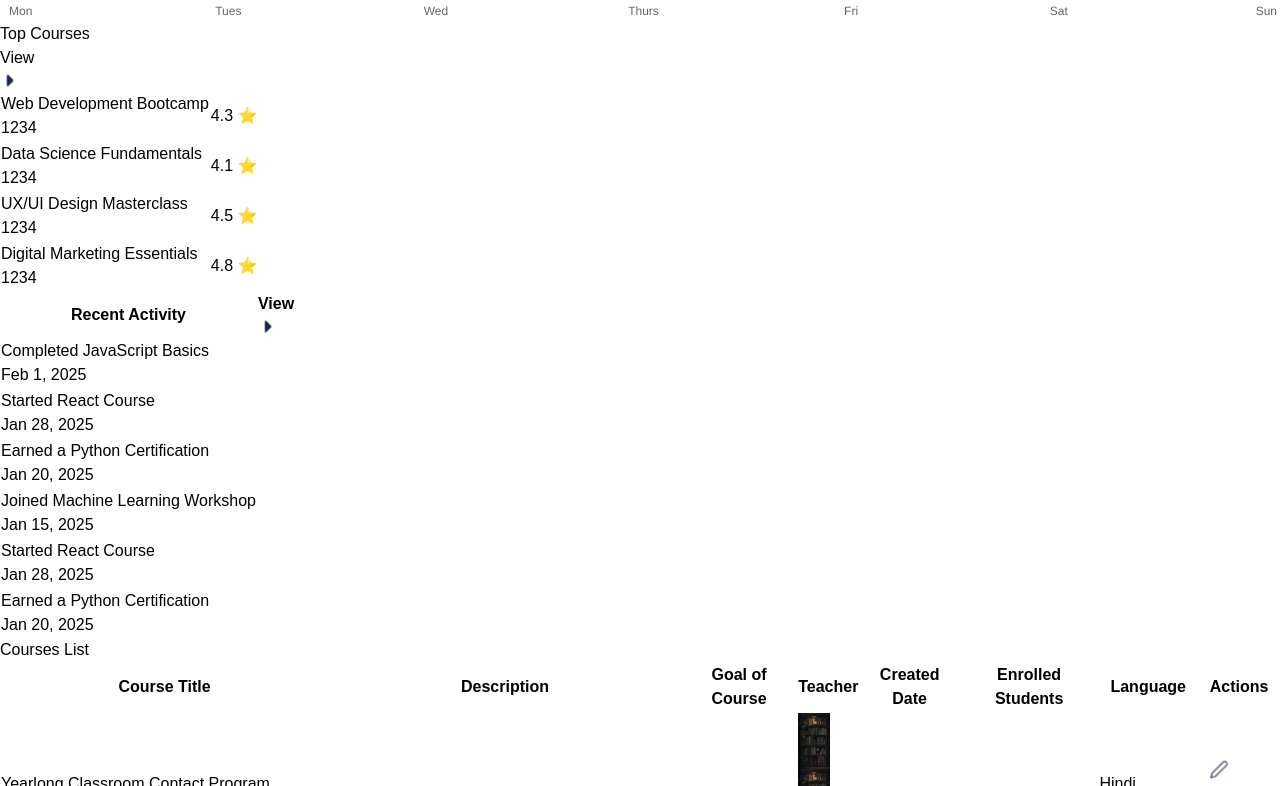
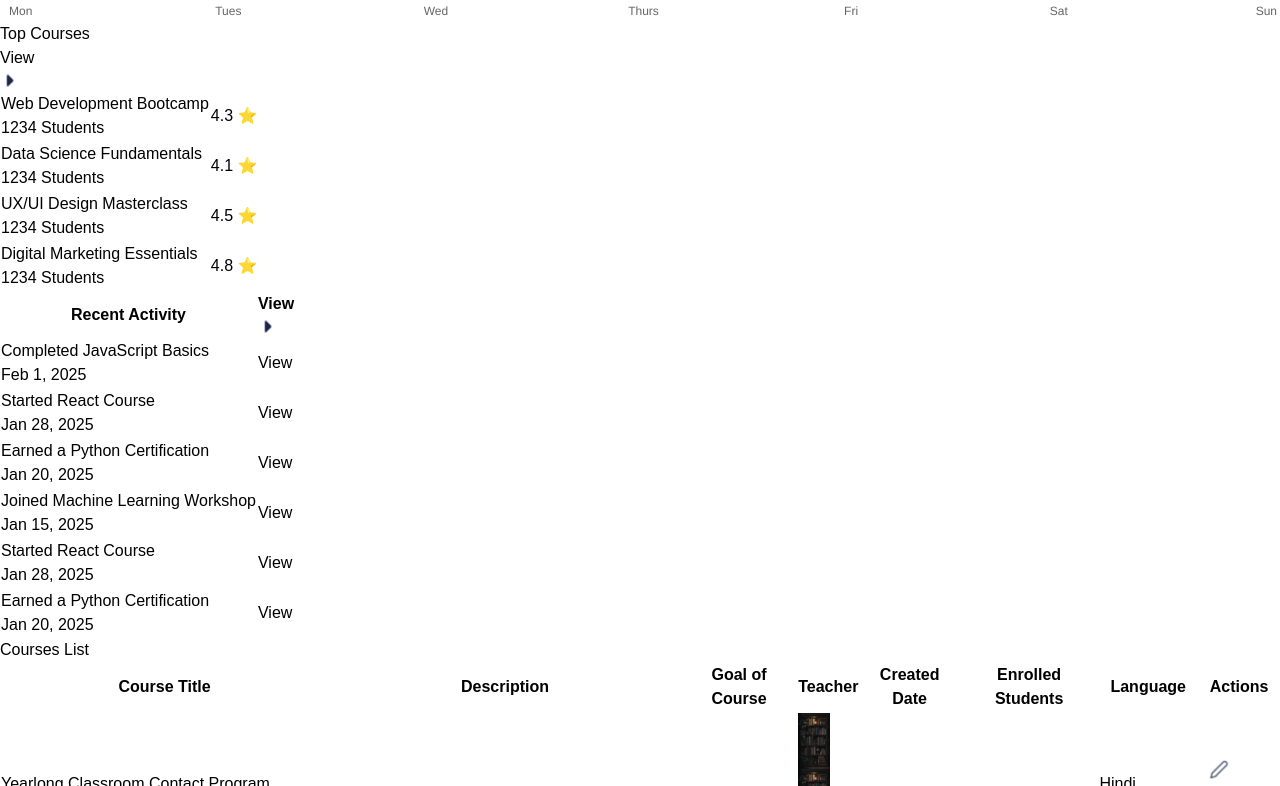
Before and after one commit to Tanmaydeep-Singh/Dashboard, a Next.js app: page / in a window 1280 px wide. Shown: the part 1114-1900 px from the top of the page. Built offline with nearby package versions, Linux system fonts and the light colour scheme.

Commit message:
optimization

```diff
--- a/src/components/Dashboard/CardBlock/Cards/index.tsx
+++ b/src/components/Dashboard/CardBlock/Cards/index.tsx
@@ -1,5 +1,5 @@
 import Image from 'next/image';
-import React from 'react'
+import React from 'react';
 
 interface CardInterface {
   title: string;
@@ -9,14 +9,14 @@ interface CardInterface {
 
 const Card = ({ title, value, icon }: CardInterface) => {
   return (
-        <div className="p-4 border rounded-lg shadow-md  bg-[#F5F4FF] border-[#E5CDFF]  flex items-start space-x-4 w-56 h-28 flex-col text-start">
-            <div className='flex flex-row w-44 items-center justify-between'>
+    <div className="p-4 border rounded-lg shadow-md bg-[#F5F4FF] border-[#E5CDFF] flex items-start space-x-4 w-full sm:w-56 h-28 flex-col text-start">
+      <div className="flex flex-row w-full items-center justify-between">
         <h2 className="text-xl font-semibold">{value}</h2>
         <Image src={icon} alt="Card Icon" width={40} height={40} className="w-10 h-10" />
       </div>
-            <h2 className="text-md text-gray-600 ">{title}</h2>
+      <h2 className="text-md text-gray-600">{title}</h2>
     </div>
-    )
-}
+  );
+};
 
 export default Card;
--- a/src/components/Dashboard/CardBlock/index.tsx
+++ b/src/components/Dashboard/CardBlock/index.tsx
@@ -1,4 +1,4 @@
-import React from 'react'
+import React from 'react';
 import Card from './Cards';
 
 const CardBlock = () => {
@@ -10,7 +10,7 @@ const CardBlock = () => {
   ];
 
   return (
-        <div className="grid justify-items-center grid-cols-1 md:grid-cols-2 lg:grid-cols-4 gap-4 p-4">
+    <div className="grid grid-cols-1 sm:grid-cols-2 lg:grid-cols-4 gap-4 p-4">
       {cards.map((card, index) => (
         <Card key={index} title={card.title} value={card.value} icon={card.icon} />
       ))}
@@ -18,5 +18,4 @@ const CardBlock = () => {
   );
 };
 
-
 export default CardBlock;
--- a/src/components/Dashboard/RecentActivityTable/index.tsx
+++ b/src/components/Dashboard/RecentActivityTable/index.tsx
@@ -13,26 +13,26 @@ const activities = [
 const RecentActivityTable = () => {
   return (
     <div className="overflow-x-auto bg-white shadow-md rounded-lg">
-
-
-            <table className="w-full ">
-                <thead className="bg-[#F5F4FF] py-4 px-6">
+      <table className="w-full table-auto">
+        <thead className="bg-[#F5F4FF]">
           <tr>
-                        <th className="py-3 px-6 text-left text-lg font-semibold ">Recent Activity</th>
-                        <th className="py-3 px-6 text-left text-md font-medium text-gray-600 flex"> <span>View</span>
-                            <Image src={'/icons/arrow-right.png'} width={20} height={20} alt="arrow" /></th>
+            <th className="py-3 px-6 text-left text-lg font-semibold">Recent Activity</th>
+            <th className="py-3 px-6 text-left text-md font-medium text-gray-600 flex items-center justify-between">
+              <span>View</span>
+              <Image src={'/icons/arrow-right.png'} width={20} height={20} alt="arrow" />
+            </th>
           </tr>
         </thead>
 
-                <tbody >
+        <tbody>
           {activities.map((activity, index) => (
-                        <tr
-                            key={index}
-                            className=" border-t h-8"
-                        >
+            <tr key={index} className="border-t">
               <td className="py-2 px-6">
-                                <p className="text-lg  text-gray-800">{activity.name}</p>
+                <p className="text-lg text-gray-800">{activity.name}</p>
                 <p className="text-md text-gray-600">{activity.date}</p>
+              </td>
+              <td className="py-2 px-6 text-right">
+                <button className="text-blue-600 hover:text-blue-800">View</button>
               </td>
             </tr>
           ))}
--- a/src/components/Dashboard/TopCourses/index.tsx
+++ b/src/components/Dashboard/TopCourses/index.tsx
@@ -1,4 +1,4 @@
-import React from 'react'
+import React from 'react';
 import Image from 'next/image';
 
 const courses = [
@@ -7,31 +7,35 @@ const courses = [
   { name: 'UX/UI Design Masterclass', students: 1234, rating: 4.5 },
   { name: 'Digital Marketing Essentials', students: 1234, rating: 4.8 },
 ];
+
 const TopCourses = () => {
   return (
-        <div className="p-4 bg-white shadow-md rounded-lg w-2/4 m-3">
-            <div className='flex justify-between items-center bg-[#FFFFFF]'>
-                <h2 className="text-xl font-bold mb-4">Top Courses</h2>
-                <h2 className="text-md font-bold mb-4 flex">View<Image src={'/icons/arrow-right.png'} width={20} height={20} alt="arrow" />
-                </h2>
+    <div className="p-4 bg-white shadow-md rounded-lg w-full md:w-2/4 m-3">
+      <div className="flex justify-between items-center mb-4">
+        <h2 className="text-xl font-bold">Top Courses</h2>
+        <button className="flex items-center text-blue-600 hover:text-blue-800">
+          <span className="mr-2">View</span>
+          <Image src="/icons/arrow-right.png" width={20} height={20} alt="arrow" />
+        </button>
       </div>
 
-            <table className="w-full border-collapse">
+      <table className="w-full table-auto border-collapse">
         <tbody>
           {courses.map((course, index) => (
             <tr key={index} className="border-b hover:bg-gray-50">
               <td className="p-2">
                 <div>
-                                    <p className=' text-lg'>{course.name}</p>
-                                    <p className=' text-md text-gray-600'>{course.students}</p>
+                  <p className="text-lg font-semibold">{course.name}</p>
+                  <p className="text-md text-gray-600">{course.students} Students</p>
                 </div>
               </td>
-                            <td className="p-2"> {course.rating} ⭐</td>
+              <td className="p-2 text-center">{course.rating} ⭐</td>
             </tr>
           ))}
         </tbody>
       </table>
-        </div>)
-}
+    </div>
+  );
+};
 
 export default TopCourses;
--- a/src/pages/index.tsx
+++ b/src/pages/index.tsx
@@ -5,25 +5,23 @@ import RecentActivityTable from "@/components/Dashboard/RecentActivityTable";
 import TopCourses from "@/components/Dashboard/TopCourses";
 
 export default function Home() {
-
   return (
     <>
-
-      <div className=" flex justify-around m-2">
-        <div className=" flex-col">
+      <div className="flex flex-col md:flex-row justify-between m-8 mx-20 space-y-4 md:space-y-0">
+        <div className="flex flex-col w-full md:w-2/3">
           <CardBlock />
-          <div className=" flex">
-            <RecentActivity/>
+          <div className="flex flex-col md:flex-row space-y-4 md:space-y-0 md:space-x-4">
+            <RecentActivity />
             <TopCourses />
           </div>
         </div>
 
-        <RecentActivityTable />
+        <div className="w-full md:w-1/3 px-10">
+          <RecentActivityTable />
+        </div>
       </div>
 
       <CoursesTable />
-
     </>
-
   );
 }
```
Lines whose indentation alone changed are shown as unchanged.
